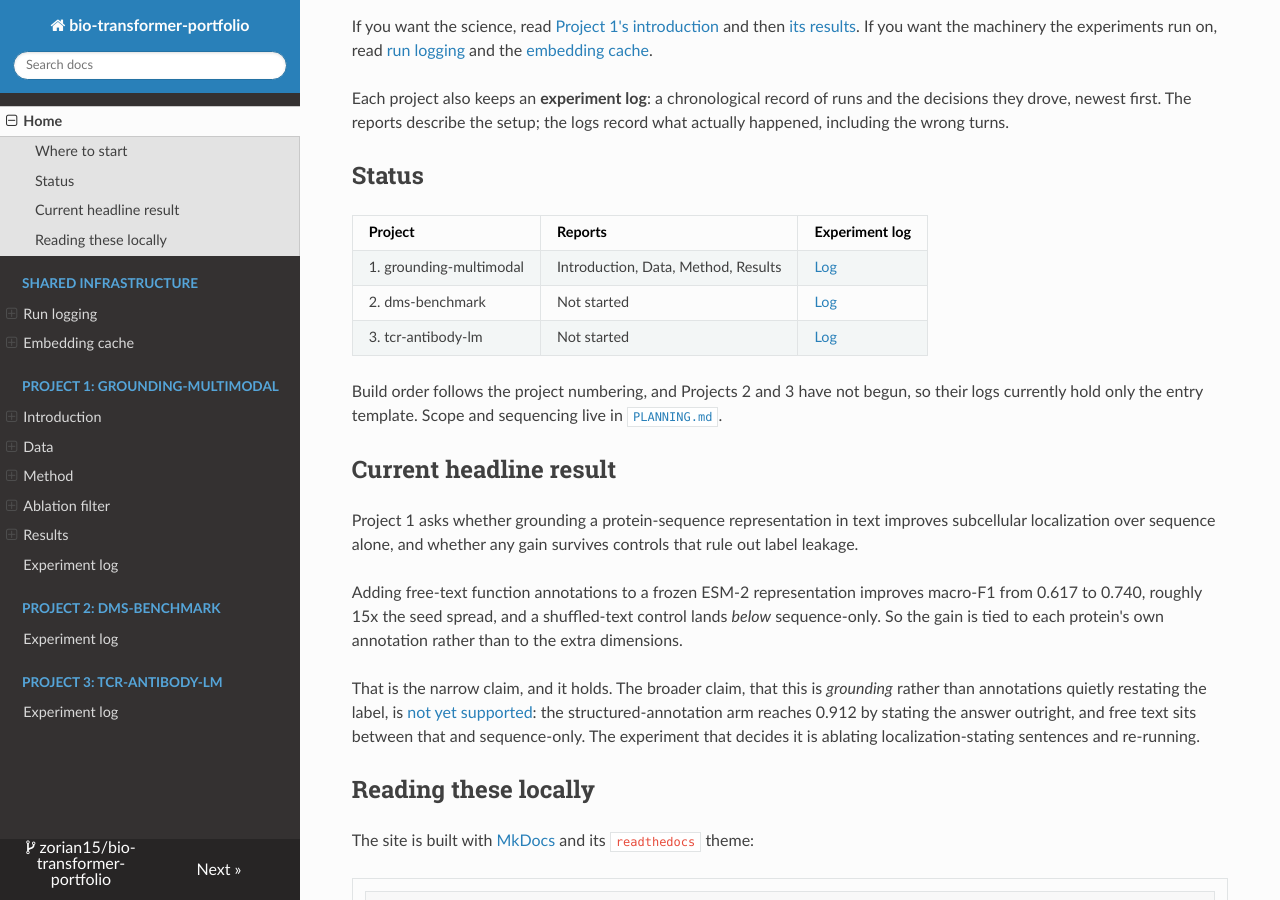
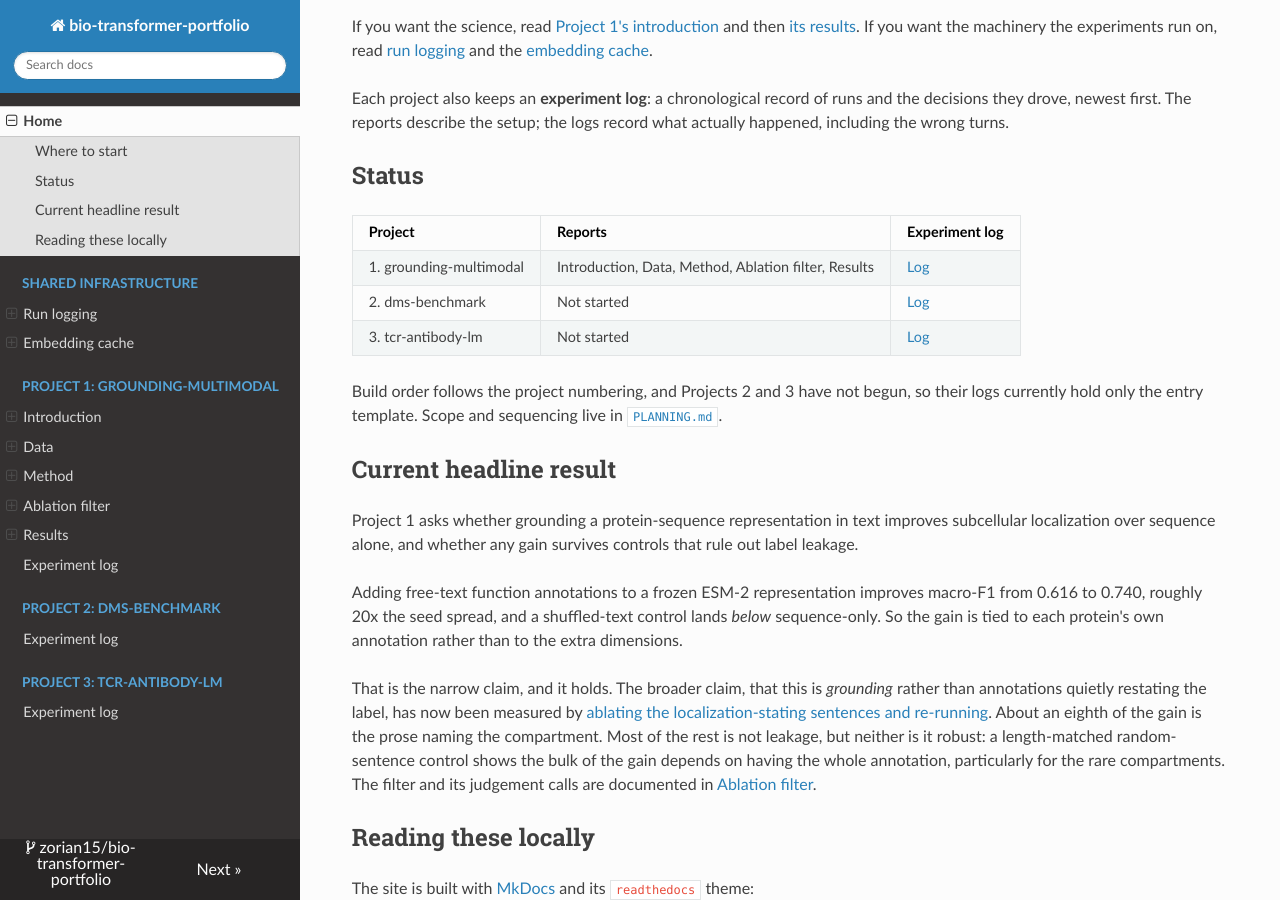
Before and after one commit to zorian15/bio-transformer-portfolio, an MkDocs documentation site: the page built from docs/README.md, in a window 1280 px wide and 900 px high, scrolled down 392 px. Built offline with MkDocs 1.6.1, drawn with Linux system fonts in a browser that asks for light colours; nearby versions of some CDN libraries.

Commit message:
docs: sync site home and READMEs with the ablation result
docs/README.md still said the grounding-vs-leakage question was unanswered and
named the ablation as future work. Project README still said six-arm runner.
Root README's biotp inventory missed text_ablation and undercounted implemented
modules. results.md said "the 44-second second run" against a table now reading
98s, and the Interpretation section had a dangling "That ablation".

Co-Authored-By: Claude Opus 5 <noreply@anthropic.com>
Claude-Session: https://claude.ai/code/session_011nBdJN9jRjuRa3ZmrKkzbB

```diff
--- a/docs/README.md
+++ b/docs/README.md
@@ -24,7 +24,7 @@ record what actually happened, including the wrong turns.
 
 | Project | Reports | Experiment log |
 |---|---|---|
-| 1. grounding-multimodal | Introduction, Data, Method, Results | [Log](grounding-multimodal/decision-log.md) |
+| 1. grounding-multimodal | Introduction, Data, Method, Ablation filter, Results | [Log](grounding-multimodal/decision-log.md) |
 | 2. dms-benchmark | Not started | [Log](dms-benchmark/decision-log.md) |
 | 3. tcr-antibody-lm | Not started | [Log](tcr-antibody-lm/decision-log.md) |
 
@@ -39,16 +39,19 @@ improves subcellular localization over sequence alone, and whether any gain
 survives controls that rule out label leakage.
 
 Adding free-text function annotations to a frozen ESM-2 representation improves
-macro-F1 from 0.617 to 0.740, roughly 15x the seed spread, and a shuffled-text
+macro-F1 from 0.616 to 0.740, roughly 20x the seed spread, and a shuffled-text
 control lands *below* sequence-only. So the gain is tied to each protein's own
 annotation rather than to the extra dimensions.
 
 That is the narrow claim, and it holds. The broader claim, that this is
-*grounding* rather than annotations quietly restating the label, is
-[not yet supported](grounding-multimodal/results.md#interpretation): the
-structured-annotation arm reaches 0.912 by stating the answer outright, and free
-text sits between that and sequence-only. The experiment that decides it is
-ablating localization-stating sentences and re-running.
+*grounding* rather than annotations quietly restating the label, has now been
+measured by [ablating the localization-stating sentences and
+re-running](grounding-multimodal/results.md#separating-grounding-from-leakage).
+About an eighth of the gain is the prose naming the compartment. Most of the rest
+is not leakage, but neither is it robust: a length-matched random-sentence
+control shows the bulk of the gain depends on having the whole annotation,
+particularly for the rare compartments. The filter and its judgement calls are
+documented in [Ablation filter](grounding-multimodal/ablation.md).
 
 ## Reading these locally
 
```
Also changed, not shown: README.md (+2 -2 lines), docs/grounding-multimodal/results.md (+11 -6 lines), projects/grounding-multimodal/README.md (+3 -2 lines).
